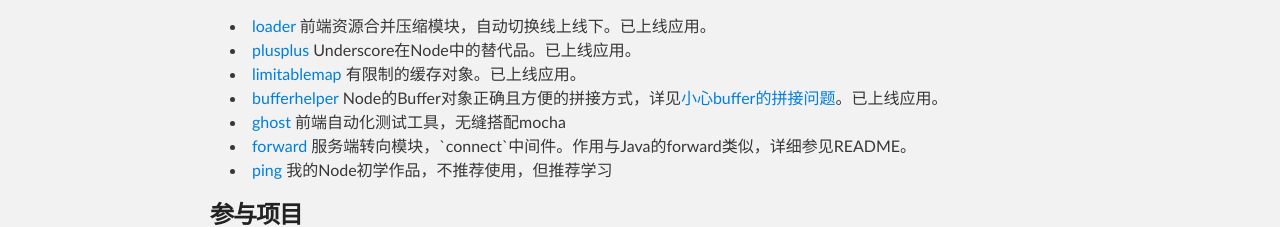
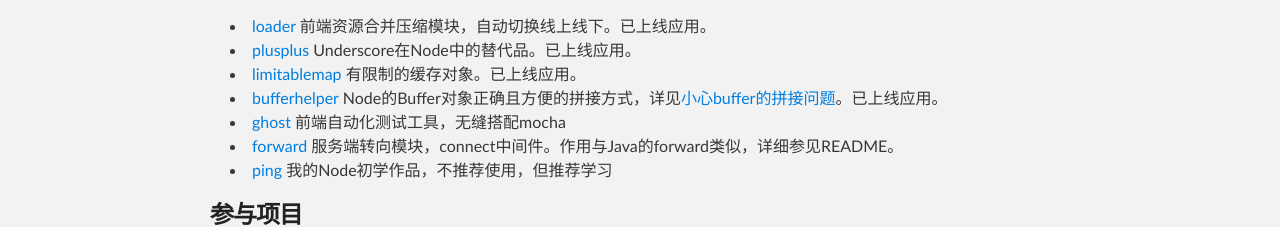
Before and after one commit to JacksonTian/jacksontian.github.com, a plain HTML site: page index.html in a window 1280 px wide. Shown: the part 940-1167 px from the top of the page. Drawn offline with Linux system fonts and the light colour scheme.

Commit message:
Update syntax.

```diff
--- a/index.html
+++ b/index.html
@@ -59,7 +59,7 @@
   <li><a href="https://github.com/JacksonTian/limitablemap">limitablemap</a> 有限制的缓存对象。已上线应用。</li>
   <li><a href="https://github.com/JacksonTian/bufferhelper">bufferhelper</a> Node的Buffer对象正确且方便的拼接方式，详见<a href="http://cnodejs.org/topic/4faf65852e8fb5bc65113403">小心buffer的拼接问题</a>。已上线应用。</li>
   <li><a href="https://github.com/TBEDP/ghost">ghost</a> 前端自动化测试工具，无缝搭配mocha</li>
-  <li><a href="https://github.com/JacksonTian/forward">forward</a> 服务端转向模块，`connect`中间件。作用与Java的forward类似，详细参见README。</li>
+  <li><a href="https://github.com/JacksonTian/forward">forward</a> 服务端转向模块，connect中间件。作用与Java的forward类似，详细参见README。</li>
   <li><a href="https://github.com/JacksonTian/ping">ping</a> 我的Node初学作品，不推荐使用，但推荐学习</li>
 </ul>
 <h3>参与项目</h3>
```
